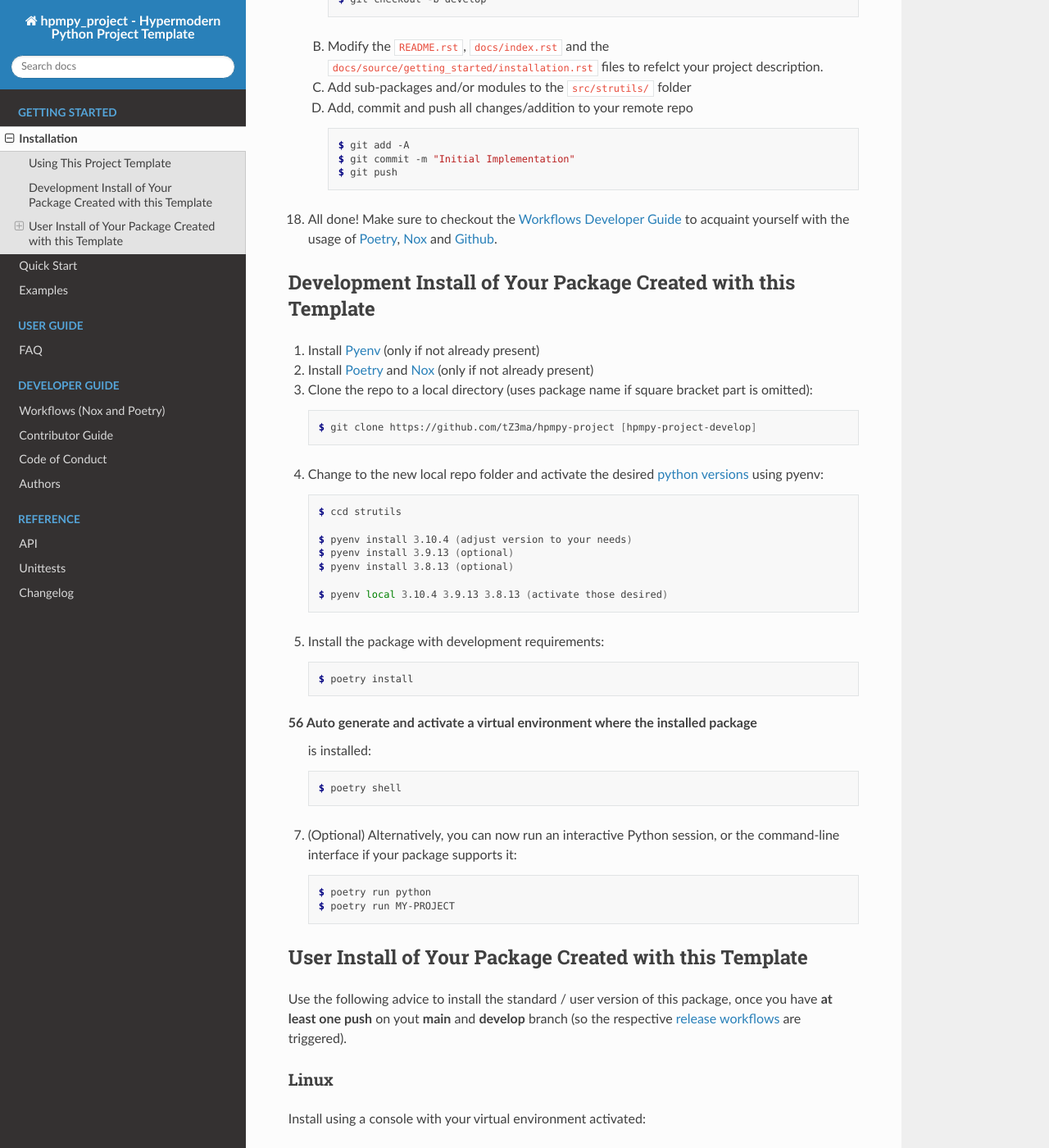
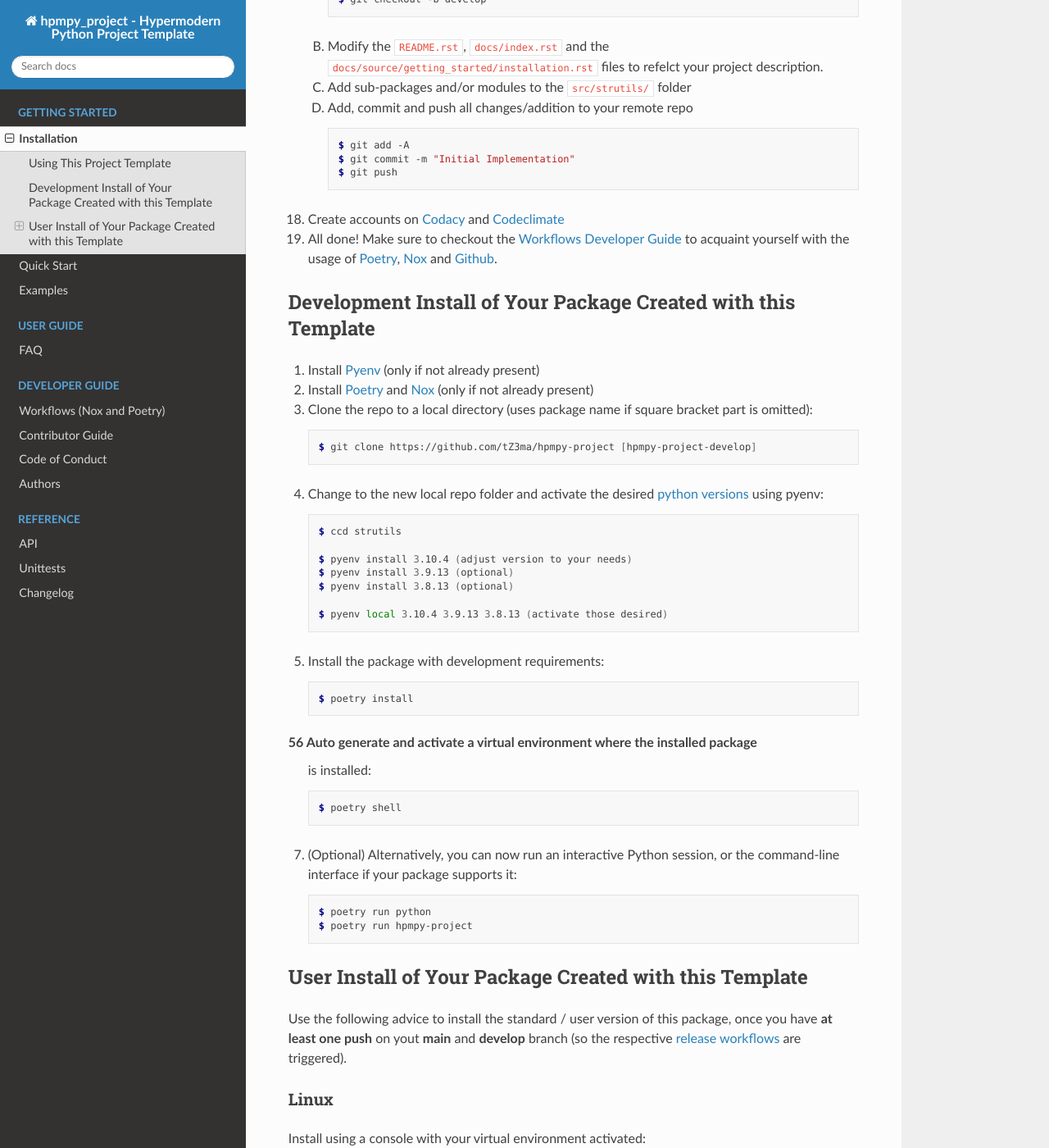
Before and after one commit to mathias-ammon/tessif-oemof-4-4, a Sphinx documentation site: the page built from docs/source/getting_started/installation.rst, in a window 1280 px wide and 1400 px high, scrolled down 2961 px. Shown: the whole window at 82% size. Built offline with Sphinx 7.4.7 and the Read the Docs theme 2.0.0, drawn with Linux system fonts in a browser that asks for light colours; some of the changed text lies outside the part shown.

```diff
--- a/docs/source/getting_started/installation.rst
+++ b/docs/source/getting_started/installation.rst
@@ -183,7 +183,8 @@ Use the following guide to fully take advantage of this project template:
 	  $ git push
 
 
-18. All done! Make sure to checkout the
+18. Create accounts on Codacy_ and Codeclimate_
+19. All done! Make sure to checkout the
     :ref:`Workflows Developer Guide <workflows>` to acquaint yourself with the
     usage of Poetry_, Nox_ and Github_.
 
@@ -236,7 +237,7 @@ Development Install of Your Package Created with this Template
    .. code:: console
 
       $ poetry run python
-      $ poetry run MY-PROJECT
+      $ poetry run hpmpy-project
 
 
 User Install of  Your Package Created with this Template
@@ -256,14 +257,14 @@ Latest Stable Version
 ^^^^^^^^^^^^^^^^^^^^^
 .. code-block:: console
 
-   $ pip install MY-PROJECT
+   $ pip install hpmpy-project
 
 Latest Development Version (potentially unstable)
 ^^^^^^^^^^^^^^^^^^^^^^^^^^^^^^^^^^^^^^^^^^^^^^^^^
 
 .. code-block:: console
 
-   $ pip install --index-url https://test.pypi.org/simple/ --extra-index-url https://pypi.org/simple/ MY-PROJECT
+   $ pip install --index-url https://test.pypi.org/simple/ --extra-index-url https://pypi.org/simple/ hpmpy-project
 
 This installs the TestPyPI_ version of :code:`MY-PROJECT` while resolving the dependencies on PyPI_.
 
@@ -279,3 +280,5 @@ This installs the TestPyPI_ version of :code:`MY-PROJECT` while resolving the de
 .. _API-Token: https://pypi.org/help/#apitoken
 .. _Codecov: https://about.codecov.io/
 .. _Secret: https://docs.github.com/en/github-ae@latest/actions/security-guides/encrypted-secrets
+.. _Codacy: https://docs.codacy.com/
+.. _Codeclimate: https://codeclimate.com/
--- a/noxfile.py
+++ b/noxfile.py
@@ -176,7 +176,8 @@ def codecov(session):
 
 
 def activate_virtualenv_in_precommit_hooks(session):
-    """Activate virtualenv in hooks installed by pre-commit.
+    """
+    Activate virtualenv in hooks installed by pre-commit.
 
     This function patches git hooks installed by pre-commit to activate the
     session's virtual environment. This allows pre-commit to locate hooks in
```
Also changed, not shown: README.rst (+17 -1 lines), 4 other files.
